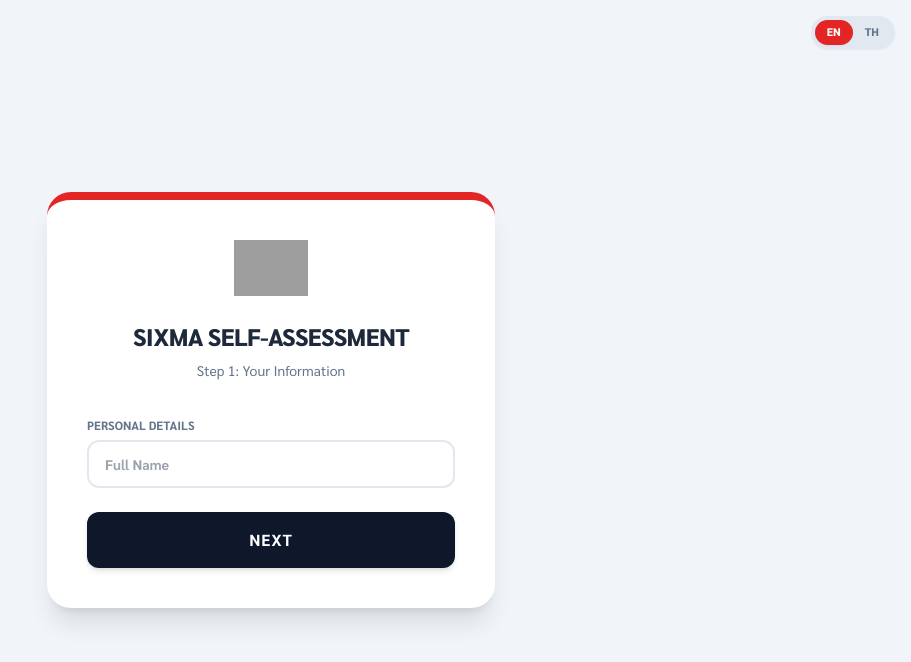
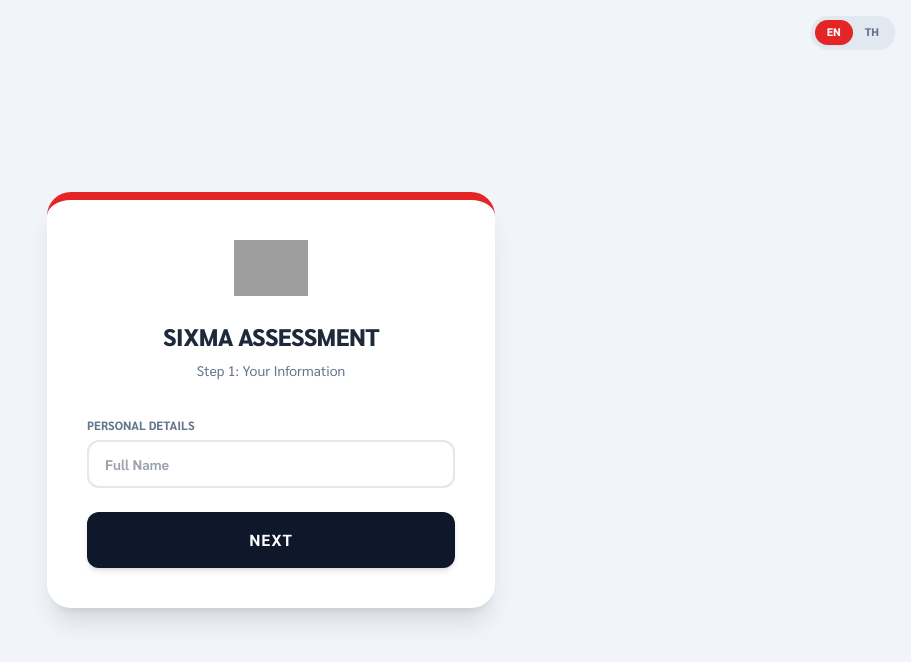
Before and after one commit to Charewub/TAA_Assessement2026, a plain HTML site: page index.html in a window 1280 px wide. Shown: the whole page, without its empty margins (369-1280 px from the left). Drawn offline with nearby package versions, Linux system fonts and the light colour scheme; some packages are replaced by stand-ins of ours; grey boxes are pictures that could not be loaded; a script that the page names is missing.

Commit message:
Update index.html

```diff
--- a/index.html
+++ b/index.html
@@ -31,7 +31,7 @@
 <div id="view-step1" class="flex-grow flex items-center justify-center p-4 py-8 sm:py-12">
     <div class="max-w-md w-full bg-white rounded-3xl shadow-xl p-6 sm:p-10 border-t-8 border-primary fade-in">
         <img src="https://upload.wikimedia.org/wikipedia/commons/f/f5/AirAsia_New_Logo.svg" class="h-10 sm:h-14 mx-auto mb-6">
-        <h1 class="text-xl sm:text-2xl font-black text-slate-800 uppercase tracking-tight mb-2 text-center" id="ui-main-title">SIXMA SELF-ASSESSMENT</h1>
+        <h1 class="text-xl sm:text-2xl font-black text-slate-800 uppercase tracking-tight mb-2 text-center" id="ui-main-title">SIXMA ASSESSMENT</h1>
         <p class="text-slate-500 text-xs sm:text-sm mb-8 text-center" id="ui-login-sub">Step 1: Your Information</p>
         <div class="space-y-4">
             <div>
@@ -359,7 +359,7 @@
 
     function finishQuiz() {
         document.getElementById('progress-bar').style.width = `100%`;
-        Swal.fire({ title: 'Calculating Results...', allowOutsideClick: false, didOpen: () => { Swal.showLoading() } });
+        Swal.fire({ title: 'Submitting result...', allowOutsideClick: false, didOpen: () => { Swal.showLoading() } });
 
         const cs = ['C1', 'C2', 'C3', 'C4', 'C5', 'C6'];
         let finalProfile = {};
@@ -445,7 +445,7 @@
     }
 
     const ui = {
-        "ui-main-title": { EN: "SIXMA SELF-ASSESSMENT", TH: "แบบประเมินตนเอง SIXMA" },
+        "ui-main-title": { EN: "SIXMA ASSESSMENT", TH: "แบบประเมินตนเอง SIXMA" },
         "ui-login-sub": { EN: "Step 1: Your Information", TH: "ขั้นตอนที่ 1: ข้อมูลของคุณ" },
         "ui-label-personal": { EN: "Full Name", TH: "ชื่อ-นามสกุล" },
         "ui-quiz-head": { EN: "Which behavior best describes you?", TH: "เลือกพฤติกรรมที่ตรงกับท่านมากกว่า" }
```
